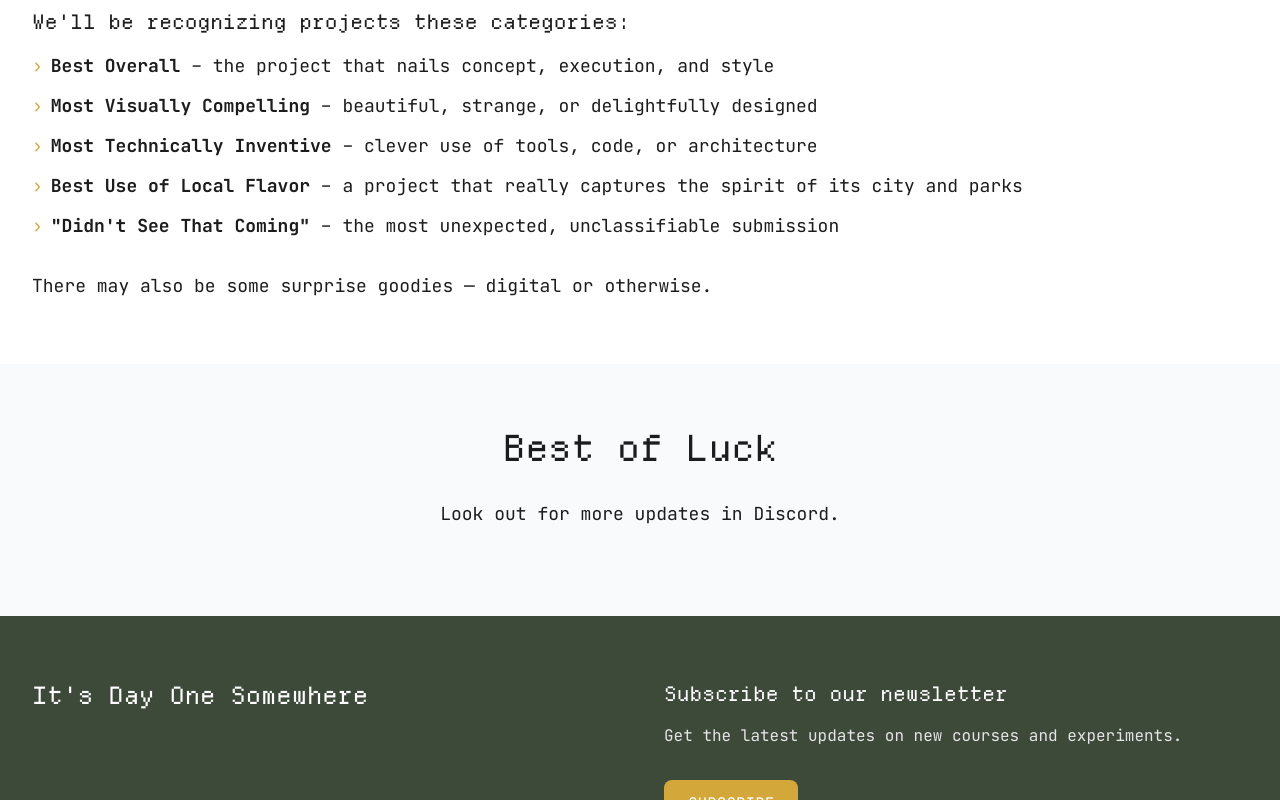
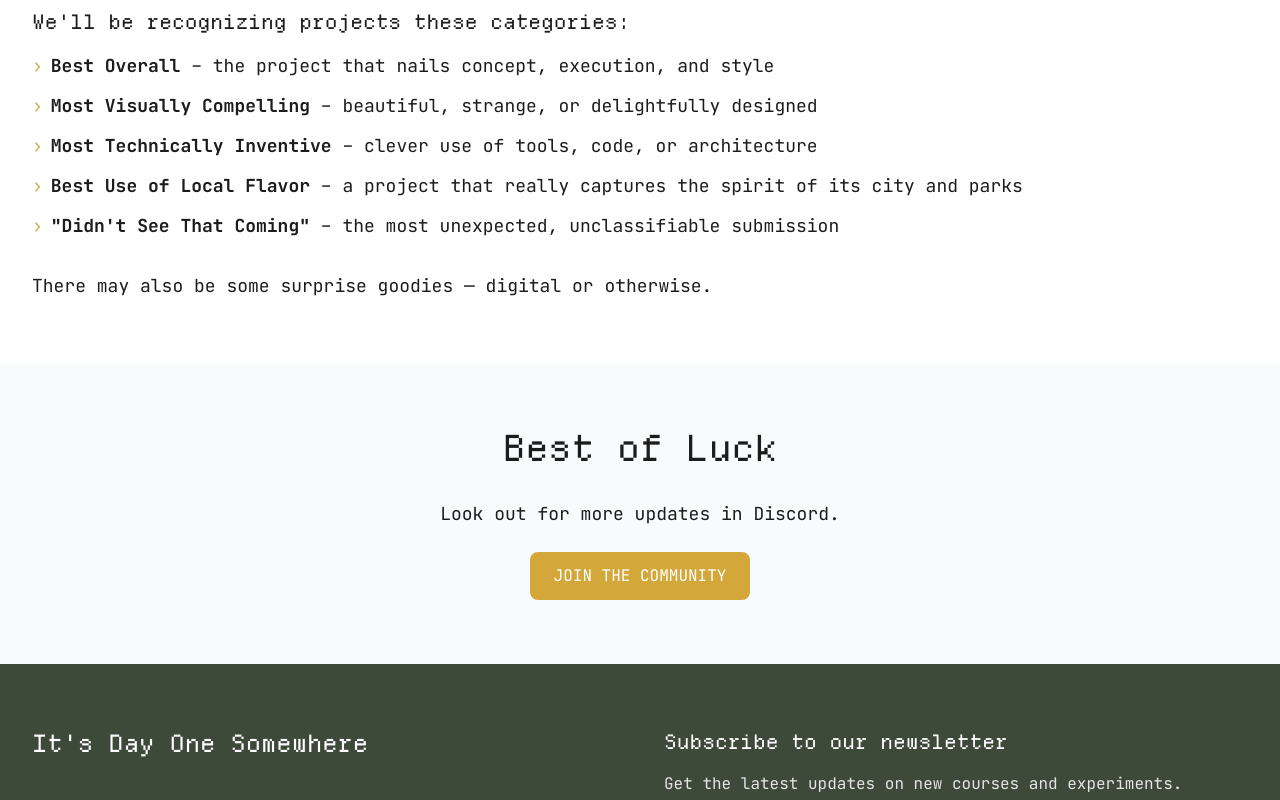
Before and after one commit to 0xZakk/day-one-landing-page, an Astro site: page /challenges/001-parks-and-rec in a window 1280 px wide. Shown: the part 4684-5484 px from the top of the page. Built offline with nearby package versions, Linux system fonts and the light colour scheme; Astro itself is replaced by a stand-in of ours.

Commit message:
add join button to parks and rec challenge

```diff
--- a/src/pages/challenges/001-parks-and-rec.astro
+++ b/src/pages/challenges/001-parks-and-rec.astro
@@ -108,11 +108,7 @@ import studioHours from "../../assets/img/challenges/001/studio-hours.png";
             alt="Summer"
             class="w-full h-auto object-contain"
           />
-          <Image
-            src={fall}
-            alt="Fall"
-            class="w-full h-auto object-contain"
-          />
+          <Image src={fall} alt="Fall" class="w-full h-auto object-contain" />
           <Image
             src={winter}
             alt="Winter"
@@ -484,7 +480,7 @@ import studioHours from "../../assets/img/challenges/001/studio-hours.png";
           class="bg-white dark:bg-gray-700 rounded-lg p-6 border-l-4 border-[#4A6FA5] shadow-sm transition-all duration-200 hover:shadow-md hover:-translate-y-0.5"
         >
           <h3 class="text-xl font-bold mb-2 text-[#1C1C1C] dark:text-[#E5E5E5]">
-            Showcase & Wrap-Up
+            Demo Day
           </h3>
           <p class="text-lg mb-4 text-[#1C1C1C] dark:text-[#E5E5E5]">
             We'll give everyone a chance to show off what they built and
@@ -664,6 +660,14 @@ import studioHours from "../../assets/img/challenges/001/studio-hours.png";
       >
         Look out for more updates in Discord.
       </p>
+      <a
+        href="https://tally.so/r/3y7DK0"
+        target="_blank"
+        rel="noopener noreferrer"
+        class="px-6 py-3 bg-[#D4A73A] text-white font-medium rounded-lg hover:bg-[#c29732] transition-colors cursor-pointer uppercase inline-block text-center"
+      >
+        Join the Community
+      </a>
     </div>
   </section>
 </Layout>
```
